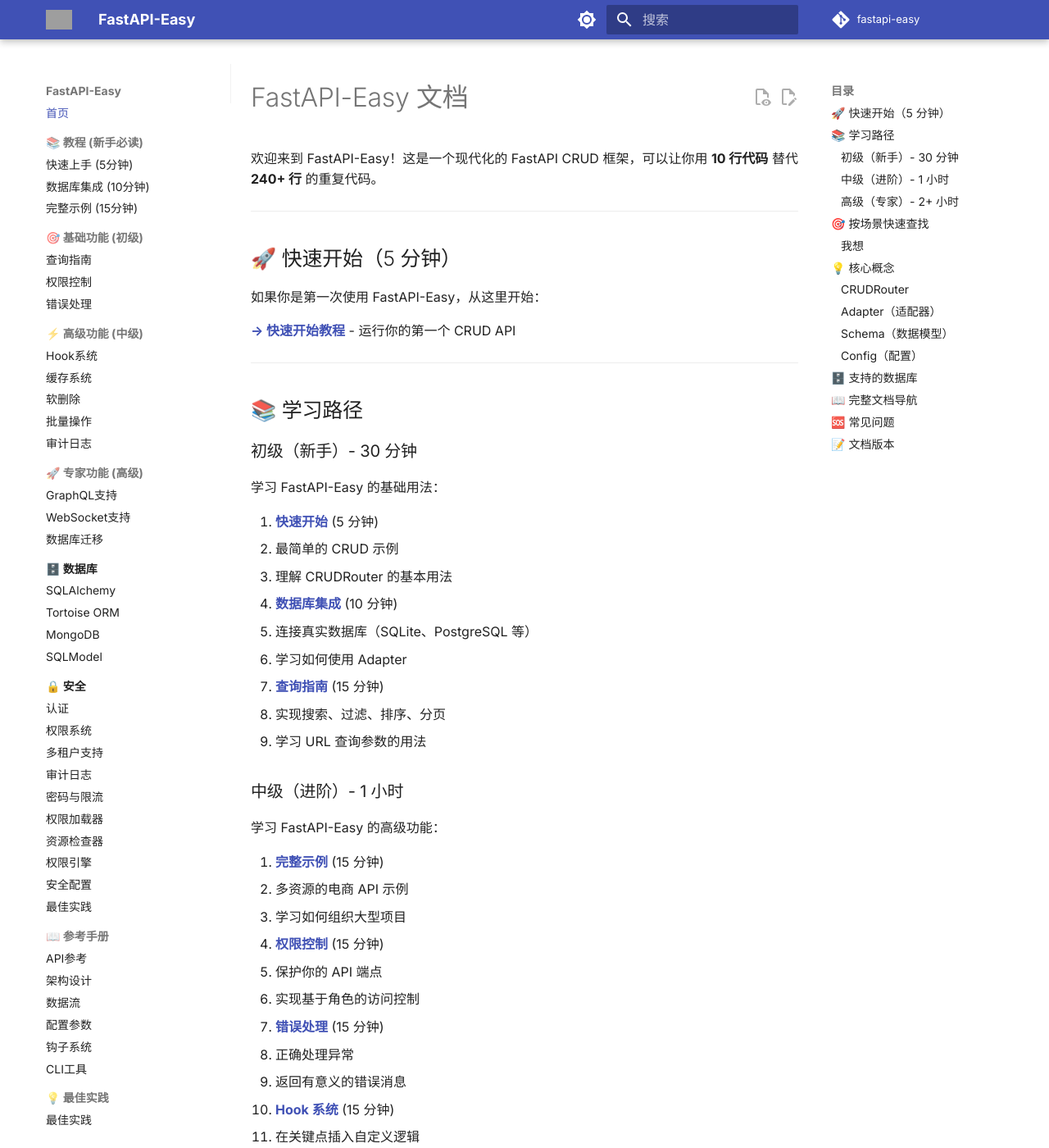
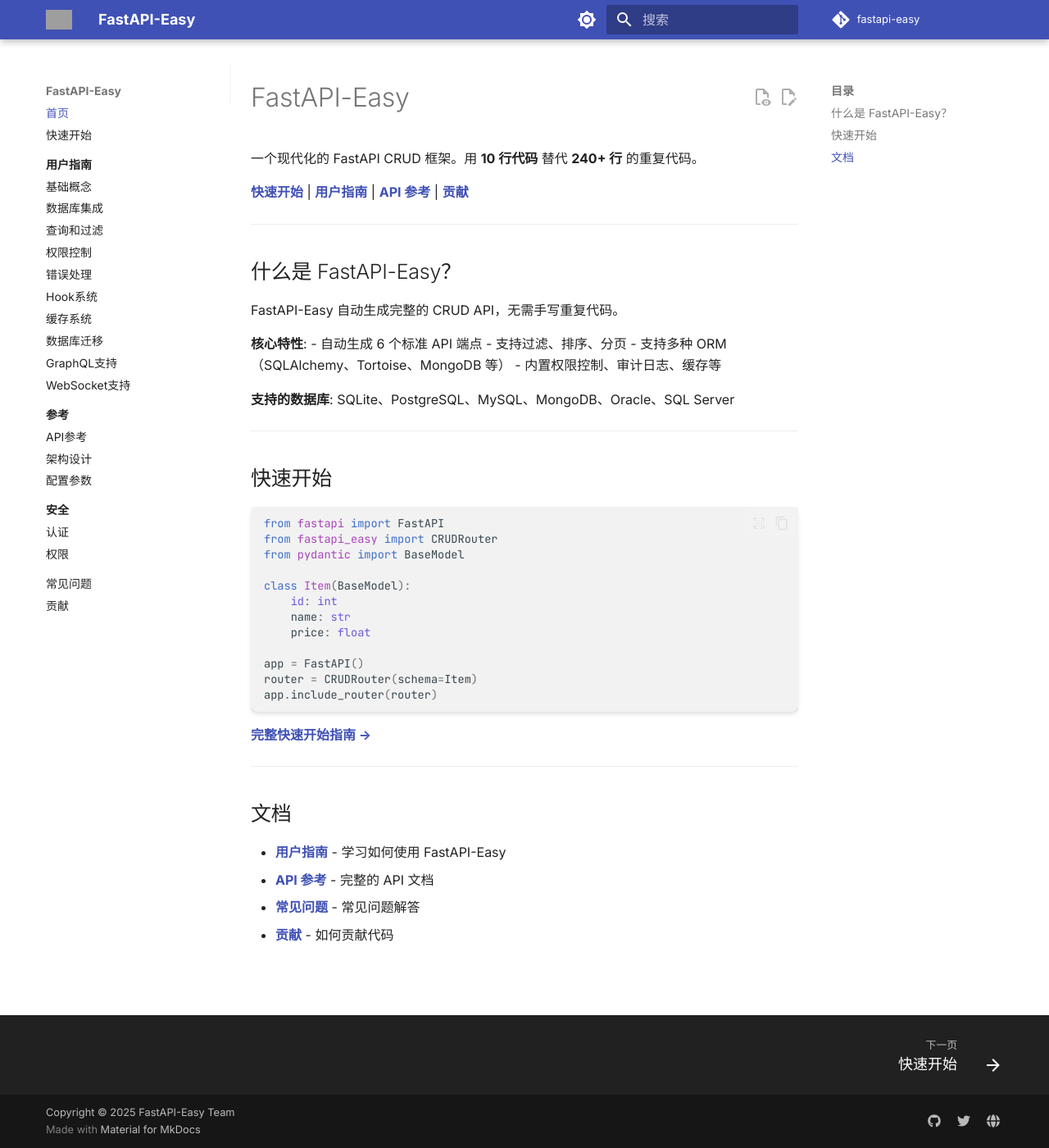
Before and after one commit to ardss/fastapi-easy, an MkDocs documentation site: the page built from docs/index.md, in a window 1280 px wide and 1400 px high. Shown: the whole window at 82% size. Built offline with MkDocs 1.6.1 and Material for MkDocs 9.7.7, drawn with Linux system fonts in a browser that asks for light colours; comment, search, counter and statistics services are not loaded; some of the changed text lies outside the part shown; grey boxes are pictures that could not be loaded.

Commit message:
docs: 彻底重构文档结构 - 按照正常开源项目标准
改进内容:

1. 简化首页 (index.md)
   - 删除所有学习路径、难度标签、时间估计
   - 只保留项目介绍、快速开始链接、核心特性
   - 符合正常开源项目首页标准

2. 创建独立的快速开始文档 (getting-started.md)
   - 从首页分离出来
   - 专注于最简单的例子
   - 清晰的 5 分钟入门

3. 创建用户指南目录结构 (user-guide/index.md)
   - 按逻辑顺序组织内容
   - 从基础到高级
   - 不按难度等级，而是按功能流程

4. 清理导航 (mkdocs.yml)
   - 删除所有 emoji、难度标签、时间估计
   - 简洁的三层导航结构:
     * 首页 + 快速开始
     * 用户指南 (11 个主题)
     * 参考 (4 个主题)
     * 安全 (3 个主题)
     * 常见问题 + 贡献
   - 符合正常开源项目导航标准

新的文档结构:
- 首页: 项目介绍 + 快速开始链接
- 快速开始: 5 分钟入门
- 用户指南: 按逻辑顺序的功能介绍
- 参考: API 和配置文档
- 安全: 安全相关文档
- 常见问题: FAQ
- 贡献: 贡献指南

这是一个正常的开源项目文档结构，用户可以:
1. 快速找到快速开始
2. 按逻辑顺序学习功能
3. 查找 API 参考
4. 理解安全最佳实践

````diff
--- /dev/null
+++ b/docs/getting-started.md
@@ -0,0 +1,86 @@
+# 快速开始
+
+**预计时间**: 5 分钟
+
+---
+
+## 1. 安装
+
+```bash
+pip install fastapi-easy fastapi uvicorn sqlalchemy aiosqlite
+```
+
+---
+
+## 2. 最简单的例子
+
+创建文件 `main.py`:
+
+```python
+from fastapi import FastAPI
+from fastapi_easy import CRUDRouter
+from fastapi_easy.backends import SQLAlchemyAdapter
+from sqlalchemy.ext.asyncio import create_async_engine, AsyncSession
+from sqlalchemy.orm import sessionmaker, declarative_base
+from sqlalchemy import Column, Integer, String, Float
+from pydantic import BaseModel
+
+# 1. 定义 ORM 模型
+Base = declarative_base()
+
+class ItemDB(Base):
+    __tablename__ = "items"
+    id = Column(Integer, primary_key=True)
+    name = Column(String)
+    price = Column(Float)
+
+# 2. 定义 Pydantic Schema
+class Item(BaseModel):
+    id: int
+    name: str
+    price: float
+
+    class Config:
+        from_attributes = True
+
+# 3. 配置数据库
+engine = create_async_engine("sqlite+aiosqlite:///./test.db")
+AsyncSessionLocal = sessionmaker(engine, class_=AsyncSession, expire_on_commit=False)
+
+async def get_db():
+    async with AsyncSessionLocal() as session:
+        yield session
+
+# 4. 创建应用
+app = FastAPI(title="FastAPI-Easy 快速开始")
+
+# 5. 初始化数据库表
+@app.on_event("startup")
+async def startup():
+    async with engine.begin() as conn:
+        await conn.run_sync(Base.metadata.create_all)
+
+# 6. 一行代码生成完整的 CRUD API!
+router = CRUDRouter(
+    schema=Item,
+    adapter=SQLAlchemyAdapter(ItemDB, get_db)
+)
+app.include_router(router)
+```
+
+---
+
+## 3. 运行
+
+```bash
+uvicorn main:app --reload
+```
+
+访问 http://localhost:8000/docs 查看自动生成的 API 文档。
+
+---
+
+## 4. 下一步
+
+- **[用户指南](user-guide/)** - 深入学习各项功能
+- **[API 参考](reference/api.md)** - 查看完整的 API 文档
--- a/docs/index.md
+++ b/docs/index.md
@@ -1,175 +1,49 @@
-# FastAPI-Easy 文档
+# FastAPI-Easy
 
-欢迎来到 FastAPI-Easy！这是一个现代化的 FastAPI CRUD 框架，可以让你用 **10 行代码** 替代 **240+ 行** 的重复代码。
+一个现代化的 FastAPI CRUD 框架。用 **10 行代码** 替代 **240+ 行** 的重复代码。
+
+**[快速开始](getting-started.md)** | **[用户指南](user-guide/)** | **[API 参考](reference/api.md)** | **[贡献](development/contributing.md)**
 
 ---
 
-## 🚀 快速开始（5 分钟）
+## 什么是 FastAPI-Easy？
 
-如果你是第一次使用 FastAPI-Easy，从这里开始：
+FastAPI-Easy 自动生成完整的 CRUD API，无需手写重复代码。
 
-**[→ 快速开始教程](tutorial/01-quick-start.md)** - 运行你的第一个 CRUD API
+**核心特性**:
+- 自动生成 6 个标准 API 端点
+- 支持过滤、排序、分页
+- 支持多种 ORM（SQLAlchemy、Tortoise、MongoDB 等）
+- 内置权限控制、审计日志、缓存等
+
+**支持的数据库**: SQLite、PostgreSQL、MySQL、MongoDB、Oracle、SQL Server
 
 ---
 
-## 📚 学习路径
+## 快速开始
 
-### 初级（新手）- 30 分钟
+```python
+from fastapi import FastAPI
+from fastapi_easy import CRUDRouter
+from pydantic import BaseModel
 
-学习 FastAPI-Easy 的基础用法：
+class Item(BaseModel):
+    id: int
+    name: str
+    price: float
 
-1. **[快速开始](tutorial/01-quick-start.md)** (5 分钟)
-   - 最简单的 CRUD 示例
-   - 理解 CRUDRouter 的基本用法
+app = FastAPI()
+router = CRUDRouter(schema=Item)
+app.include_router(router)
+```
 
-2. **[数据库集成](tutorial/02-database-integration.md)** (10 分钟)
-   - 连接真实数据库（SQLite、PostgreSQL 等）
-   - 学习如何使用 Adapter
-
-3. **[查询指南](guides/querying.md)** (15 分钟)
-   - 实现搜索、过滤、排序、分页
-   - 学习 URL 查询参数的用法
-
-### 中级（进阶）- 1 小时
-
-学习 FastAPI-Easy 的高级功能：
-
-1. **[完整示例](tutorial/03-complete-example.md)** (15 分钟)
-   - 多资源的电商 API 示例
-   - 学习如何组织大型项目
-
-2. **[权限控制](guides/permissions-basic.md)** (15 分钟)
-   - 保护你的 API 端点
-   - 实现基于角色的访问控制
-
-3. **[错误处理](guides/error-handling.md)** (15 分钟)
-   - 正确处理异常
-   - 返回有意义的错误消息
-
-4. **[Hook 系统](guides/hooks-advanced.md)** (15 分钟)
-   - 在关键点插入自定义逻辑
-   - 实现业务规则验证
-
-### 高级（专家）- 2+ 小时
-
-深入理解 FastAPI-Easy 的架构和高级特性：
-
-1. **[架构设计](reference/architecture.md)** (30 分钟)
-   - 理解系统的整体设计
-   - 了解各个模块的职责
-
-2. **[缓存系统](guides/caching.md)** (20 分钟)
-   - 多层缓存优化性能
-   - 缓存失效管理
-
-3. **[数据库迁移](guides/migrations.md)** (20 分钟)
-   - 自动检测 Schema 变更
-   - 安全地应用数据库迁移
-
-4. **[GraphQL 支持](guides/graphql-integration.md)** (15 分钟)
-   - 使用 GraphQL 查询 API
-   - 与 REST 共存
-
-5. **[WebSocket 支持](guides/websocket-integration.md)** (15 分钟)
-   - 实时推送数据更新
-   - 双向通信
+**[完整快速开始指南 →](getting-started.md)**
 
 ---
 
-## 🎯 按场景快速查找
+## 文档
 
-### 我想
-
-**快速开始使用**
-→ [快速开始](tutorial/01-quick-start.md)
-
-**连接数据库**
-→ [数据库集成](tutorial/02-database-integration.md)
-
-**实现搜索和过滤**
-→ [查询指南](guides/querying.md)
-
-**保护 API**
-→ [权限控制](guides/permissions-basic.md)
-
-**添加自定义逻辑**
-→ [Hook 系统](guides/hooks-advanced.md)
-
-**优化性能**
-→ [缓存系统](guides/caching.md)
-
-**处理错误**
-→ [错误处理](guides/error-handling.md)
-
-**查看完整示例**
-→ [完整示例](tutorial/03-complete-example.md)
-
-**理解架构**
-→ [架构设计](reference/architecture.md)
-
----
-
-## 💡 核心概念
-
-### CRUDRouter
-
-自动生成 CRUD 路由的核心类。一行代码自动生成 6 个标准 API 端点。
-
-### Adapter（适配器）
-
-数据库适配层，负责连接具体的 ORM（如 SQLAlchemy、Tortoise、MongoDB 等）。
-
-### Schema（数据模型）
-
-Pydantic 数据模型，定义 API 的请求和响应格式。
-
-### Config（配置）
-
-`CRUDConfig` 对象，用于集中管理路由的行为配置（启用/禁用功能、字段配置等）。
-
----
-
-## 🗄️ 支持的数据库
-
-| ORM | 数据库 | 异步支持 |
-|-----|--------|--------|
-| **SQLAlchemy** | PostgreSQL、MySQL、SQLite、Oracle、SQL Server | ✅ |
-| **Tortoise ORM** | PostgreSQL、MySQL、SQLite | ✅ |
-| **MongoDB** | MongoDB (Motor) | ✅ |
-| **SQLModel** | PostgreSQL、MySQL、SQLite、Oracle | ✅ |
-
-详见 [数据库适配器](adapters/index.md)
-
----
-
-## 📖 完整文档导航
-
-- **[教程](tutorial/01-quick-start.md)** - 手把手教学（3 个教程）
-- **[指南](guides/querying.md)** - 特定功能的详细说明（13 个指南）
-- **[数据库适配器](adapters/index.md)** - 选择和配置数据库
-- **[参考手册](reference/api.md)** - API 文档、配置、架构
-- **[安全模块](security/index.md)** - 认证、权限、审计
-- **[开发指南](development/contributing.md)** - 贡献、测试
-
----
-
-## 🆘 常见问题
-
-**Q: 支持哪些数据库？**
-A: SQLite、PostgreSQL、MySQL、MongoDB 等。详见 [数据库适配器](adapters/index.md)
-
-**Q: 如何实现搜索和过滤？**
-A: 详见 [查询指南](guides/querying.md)
-
-**Q: 有完整的项目示例吗？**
-A: 有，详见 [完整示例](tutorial/03-complete-example.md)
-
-**Q: 如何保护 API？**
-A: 详见 [权限控制](guides/permissions-basic.md)
-
----
-
-## 📝 文档版本
-
-当前版本: **0.1.4**
-最后更新: **2025-12-03**
+- **[用户指南](user-guide/)** - 学习如何使用 FastAPI-Easy
+- **[API 参考](reference/api.md)** - 完整的 API 文档
+- **[常见问题](faq.md)** - 常见问题解答
+- **[贡献](development/contributing.md)** - 如何贡献代码
--- a/mkdocs.yml
+++ b/mkdocs.yml
@@ -143,61 +143,31 @@
 
 nav:
   - 首页: index.md
+  - 快速开始: getting-started.md
 
-  - 📚 教程 (新手必读):
-    - 快速上手 (5分钟): tutorial/01-quick-start.md
-    - 数据库集成 (10分钟): tutorial/02-database-integration.md
-    - 完整示例 (15分钟): tutorial/03-complete-example.md
-
-  - 🎯 基础功能 (初级):
-    - 查询指南: guides/querying.md
+  - 用户指南:
+    - 概览: user-guide/index.md
+    - 基础概念: tutorial/01-quick-start.md
+    - 数据库集成: tutorial/02-database-integration.md
+    - 查询和过滤: guides/querying.md
     - 权限控制: guides/permissions-basic.md
     - 错误处理: guides/error-handling.md
-
-  - ⚡ 高级功能 (中级):
     - Hook系统: guides/hooks-advanced.md
     - 缓存系统: guides/caching.md
-    - 软删除: guides/soft-delete.md
-    - 批量操作: guides/bulk-operations.md
-    - 审计日志: guides/audit-logging-basic.md
-
-  - 🚀 专家功能 (高级):
+    - 数据库迁移: guides/migrations.md
     - GraphQL支持: guides/graphql-integration.md
     - WebSocket支持: guides/websocket-integration.md
-    - 数据库迁移: guides/migrations.md
 
-  - 🗄️ 数据库:
-    - 适配器概览: adapters/index.md
-    - SQLAlchemy: adapters/sqlalchemy.md
-    - Tortoise ORM: adapters/tortoise.md
-    - MongoDB: adapters/mongodb.md
-    - SQLModel: adapters/sqlmodel.md
-
-  - 🔒 安全:
-    - 安全概览: security/index.md
-    - 认证: security/authentication.md
-    - 权限系统: security/permissions.md
-    - 多租户支持: security/multi-tenancy.md
-    - 审计日志: security/audit-logging.md
-    - 密码与限流: security/password-rate-limit.md
-    - 权限加载器: security/permission-loader.md
-    - 资源检查器: security/resource-checker.md
-    - 权限引擎: security/permission-engine.md
-    - 安全配置: security/security-config.md
-    - 最佳实践: security/security-best-practices.md
-
-  - 📖 参考手册:
+  - 参考:
     - API参考: reference/api.md
     - 架构设计: reference/architecture.md
-    - 数据流: reference/data-flow.md
     - 配置参数: reference/configuration.md
-    - 钩子系统: reference/hooks.md
-    - CLI工具: reference/cli.md
+    - 数据库适配器: adapters/index.md
 
-  - 💡 最佳实践:
-    - 最佳实践: guides/best-practices.md
-    - 故障排除: guides/troubleshooting.md
+  - 安全:
+    - 概览: security/index.md
+    - 认证: security/authentication.md
+    - 权限: security/permissions.md
 
-  - 🤝 贡献:
-    - 贡献指南: development/contributing.md
-    - 测试指南: development/testing.md
+  - 常见问题: faq.md
+  - 贡献: development/contributing.md
````
Also changed, not shown: docs/user-guide/index.md (added, +30 -0 lines).
